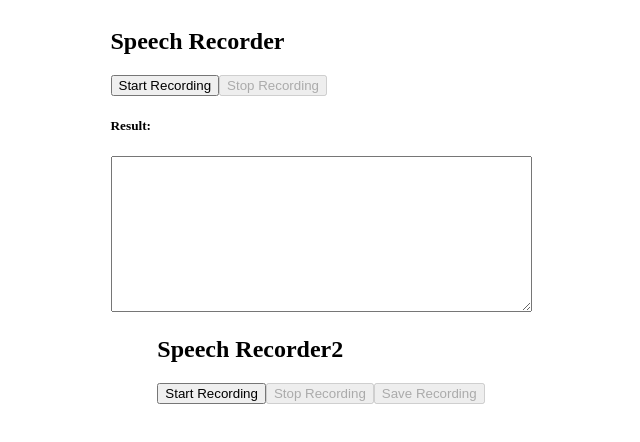
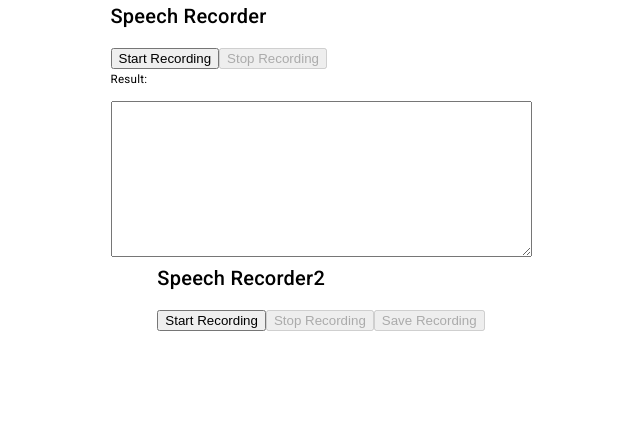
Before and after one commit to grady982/conference-assistant, an Angular app: page / in a window 1280 px wide. Shown: the top 442 px of the page, without its empty margins (319-959 px from the left). Built offline with nearby package versions, Linux system fonts and the light colour scheme.

Commit message:
feat: angular material

```diff
--- a/angular.json
+++ b/angular.json
@@ -30,6 +30,7 @@
               "src/assets"
             ],
             "styles": [
+              "@angular/material/prebuilt-themes/pink-bluegrey.css",
               "src/styles.scss"
             ],
             "scripts": []
@@ -93,6 +94,7 @@
               "src/assets"
             ],
             "styles": [
+              "@angular/material/prebuilt-themes/pink-bluegrey.css",
               "src/styles.scss"
             ],
             "scripts": []
--- a/package.json
+++ b/package.json
@@ -11,10 +11,12 @@
   "private": true,
   "dependencies": {
     "@angular/animations": "^16.2.0",
+    "@angular/cdk": "^16.2.14",
     "@angular/common": "^16.2.0",
     "@angular/compiler": "^16.2.0",
     "@angular/core": "^16.2.0",
     "@angular/forms": "^16.2.0",
+    "@angular/material": "^16.2.14",
     "@angular/platform-browser": "^16.2.0",
     "@angular/platform-browser-dynamic": "^16.2.0",
     "@angular/router": "^16.2.0",
--- a/src/app/app.module.ts
+++ b/src/app/app.module.ts
@@ -6,6 +6,7 @@
 import { SpeechRecorderComponent } from './speech-recorder/speech-recorder.component';
 import { FormsModule } from '@angular/forms';
 import { SpeechRecorder2Component } from './speech-recorder2/speech-recorder2.component';
+import { BrowserAnimationsModule } from '@angular/platform-browser/animations';
 
 @NgModule({
   declarations: [
@@ -16,7 +17,8 @@
   imports: [
     BrowserModule,
     AppRoutingModule,
-    FormsModule
+    FormsModule,
+    BrowserAnimationsModule
   ],
   providers: [],
   bootstrap: [AppComponent]
--- a/src/index.html
+++ b/src/index.html
@@ -6,8 +6,11 @@
   <base href="/">
   <meta name="viewport" content="width=device-width, initial-scale=1">
   <link rel="icon" type="image/x-icon" href="favicon.ico">
+  <link rel="preconnect" href="https://fonts.gstatic.com">
+  <link href="https://fonts.googleapis.com/css2?family=Roboto:wght@300;400;500&display=swap" rel="stylesheet">
+  <link href="https://fonts.googleapis.com/icon?family=Material+Icons" rel="stylesheet">
 </head>
-<body>
+<body class="mat-typography">
   <app-root></app-root>
 </body>
 </html>
--- a/src/styles.scss
+++ b/src/styles.scss
@@ -1 +1,4 @@
 /* You can add global styles to this file, and also import other style files */
+
+html, body { height: 100%; }
+body { margin: 0; font-family: Roboto, "Helvetica Neue", sans-serif; }
```
Also changed, not shown: 2 other files (tests, documents, lock files or other folders).
